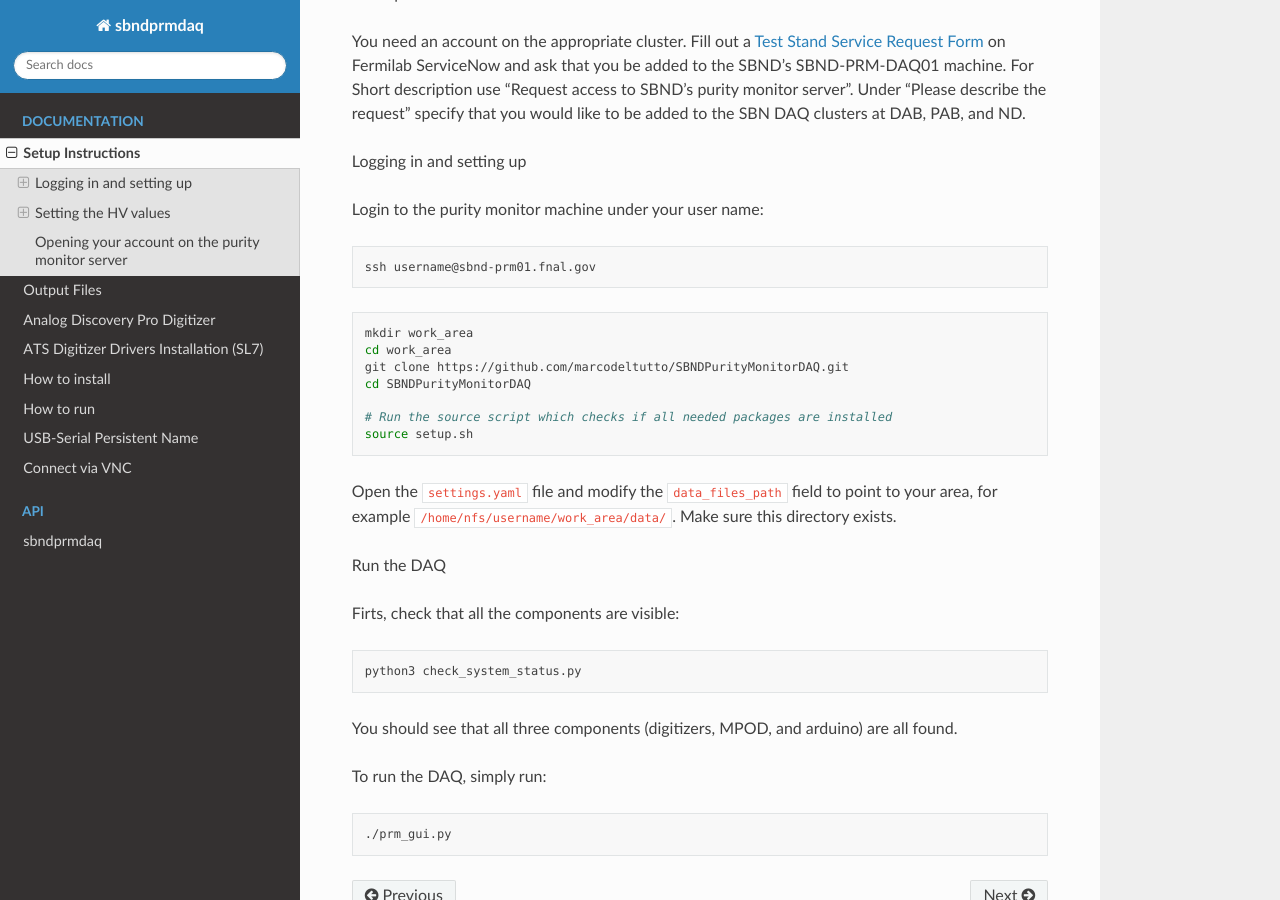
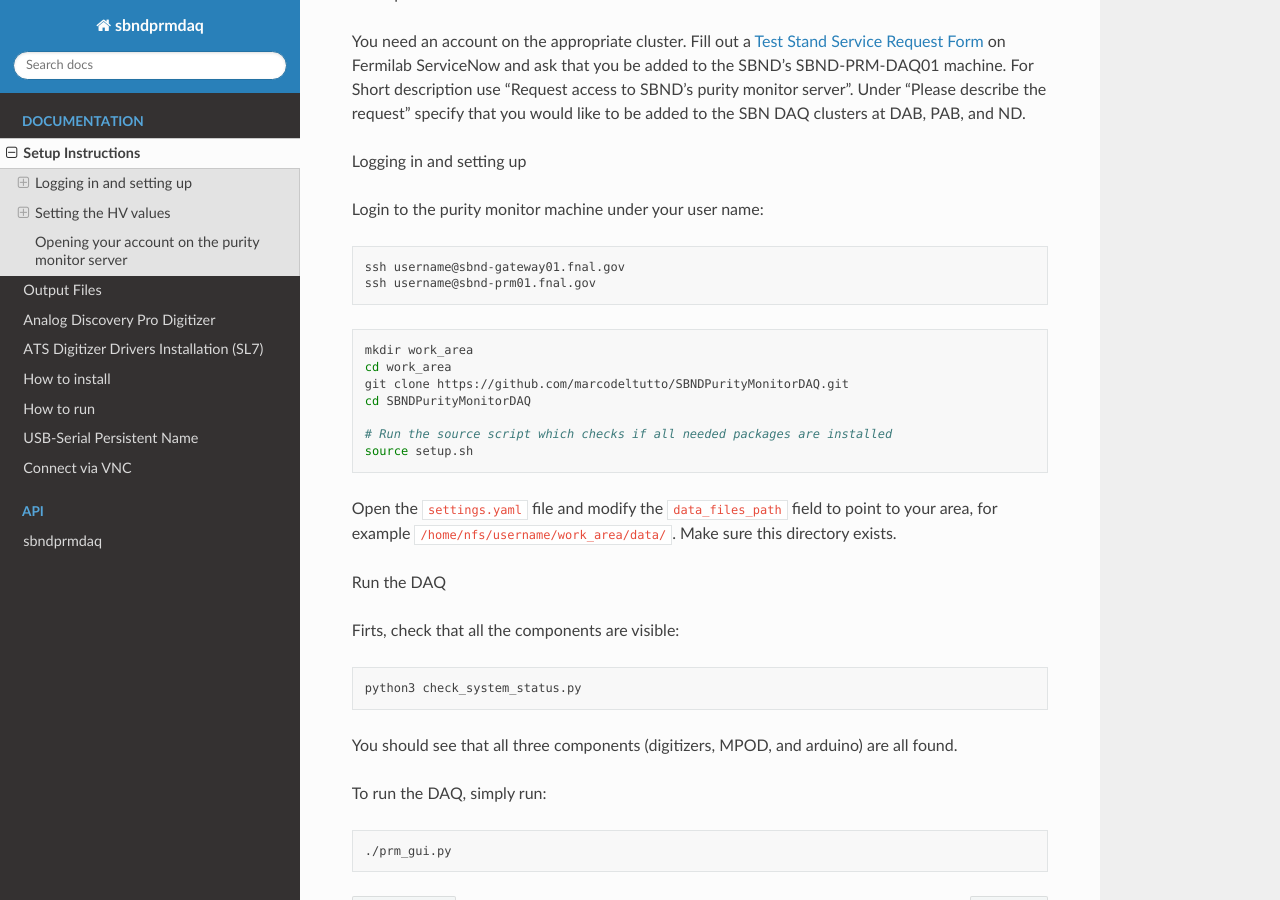
Before and after one commit to marcodeltutto/SBNDPurityMonitorDAQ, a Sphinx documentation site: the page built from docs/source/setup_instructions.rst, in a window 1280 px wide and 900 px high, scrolled down 1422 px. Built offline with Sphinx 7.4.7 and the Read the Docs theme 2.0.0, drawn with Linux system fonts in a browser that asks for light colours; pages that are not in the unit, such as notebooks, are missing from menus.

Commit message:
Update setup_instructions.rst

```diff
--- a/docs/source/setup_instructions.rst
+++ b/docs/source/setup_instructions.rst
@@ -30,17 +30,20 @@ The DAQ may already be running. If not, open a terminal and then:
 	./check_system_status.py
 	./prm_gui.py
 
+
 Output files
 ____________
 
 Output files for each run are automatically saved in the sbnddata area: ``/sbnd/data/purity_monitors/``.
 
+
 Setting the HV values
----------------
+----------------------
 
 With the DAQ open, click on Menu, then HV Settings. You will be able to set the HV values for the Anode,
 Cathode, and Anode Grid. A toggle button allows switching the HV on and off. Remember to save the settings
 before exiting. The sensed HV values are displayed on the main DAQ window.
+
 
 Changing Display Resolution
 ___________________________
@@ -73,6 +76,7 @@ Login to the purity monitor machine under your user name:
 
 .. code-block:: bash
 
+	ssh username@sbnd-gateway01.fnal.gov
 	ssh username@sbnd-prm01.fnal.gov
 
 .. code-block:: bash
```
